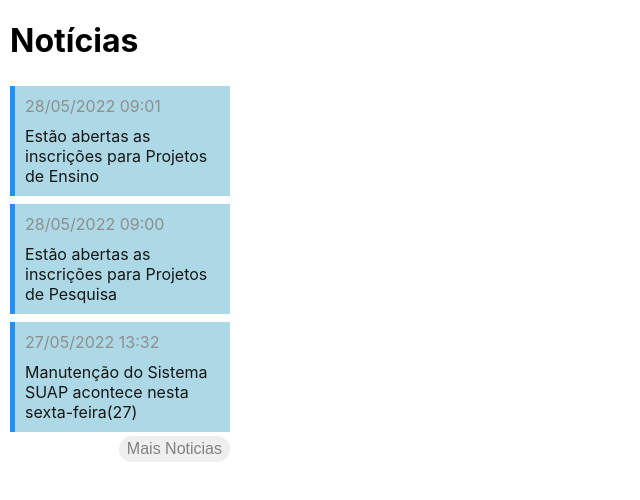
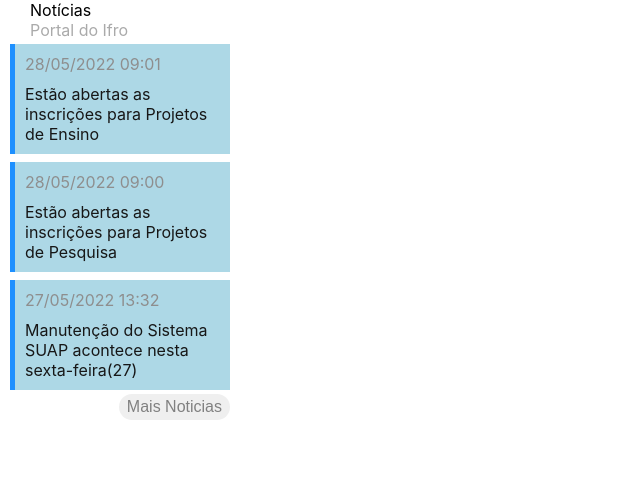
Before and after one commit to jo4ovictor/menu-suap, a React (Vite) app: page / in a window 1280 px wide. Shown: the top 500 px of the page, without its empty margins (0-640 px from the left). Built offline with nearby package versions, Linux system fonts and the light colour scheme.

Commit message:
Chamando componente Title no componente Principal

```diff
--- a/src/App.jsx
+++ b/src/App.jsx
@@ -1,4 +1,4 @@
-import HelloWorld from './HelloWorld';
+import Title from './Title';
 import Button from './Button';
 import Noticia from './Noticia';
 import "./App.css"
@@ -21,7 +21,7 @@ function App() {
 
   return(
     <div className='container'>
-      <HelloWorld />
+      <Title />
 
       { lista_noticias.map( (noticia) => {
         return <Noticia horario={noticia.hour} desc={noticia.description}/>
--- a/src/HelloWorld.jsx
+++ /dev/null
@@ -1,7 +0,0 @@
-function HelloWorld() {
-    return(
-        <h1>Notícias</h1>
-
-    );
-}
-export default HelloWorld;
```
